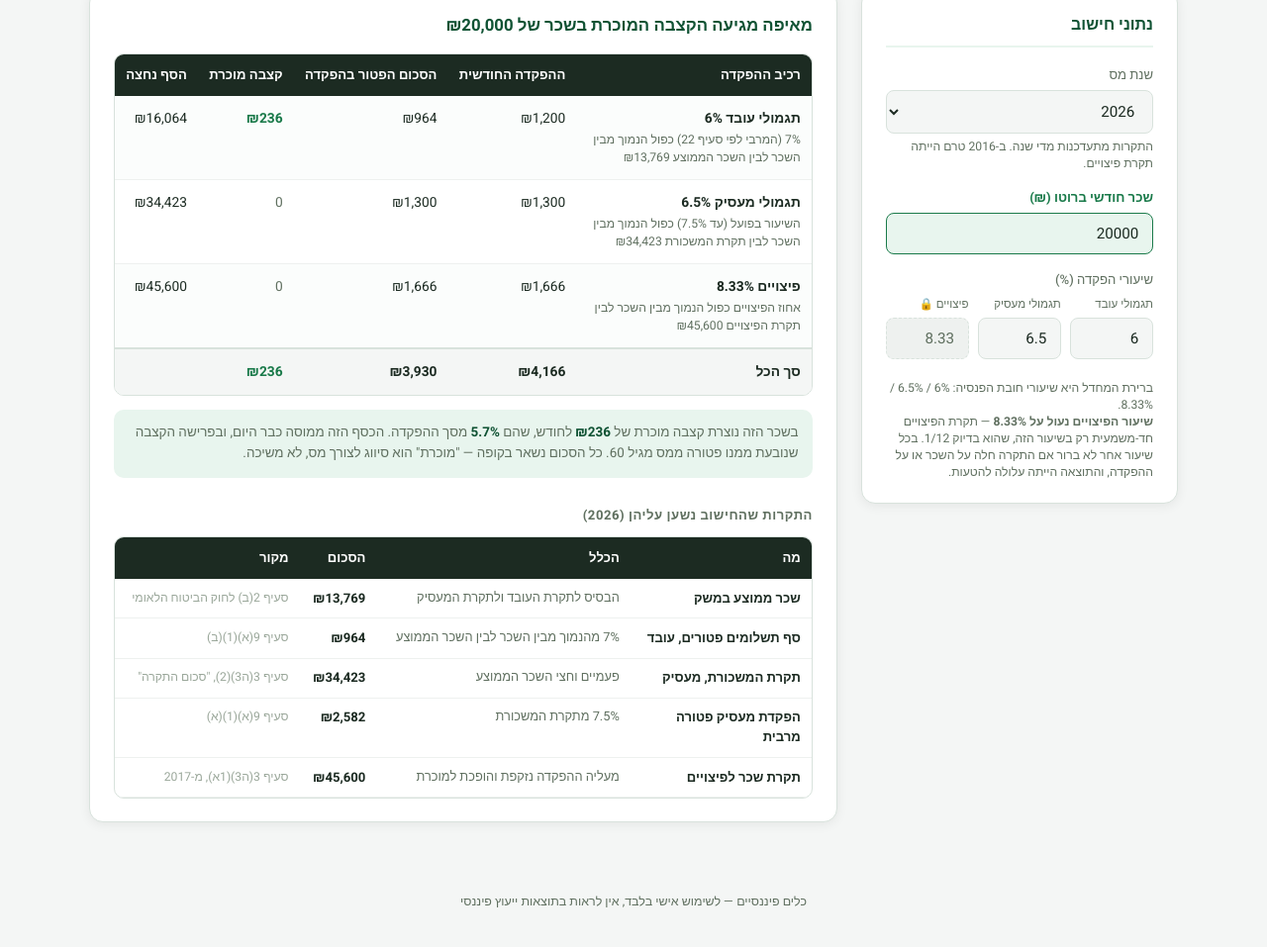
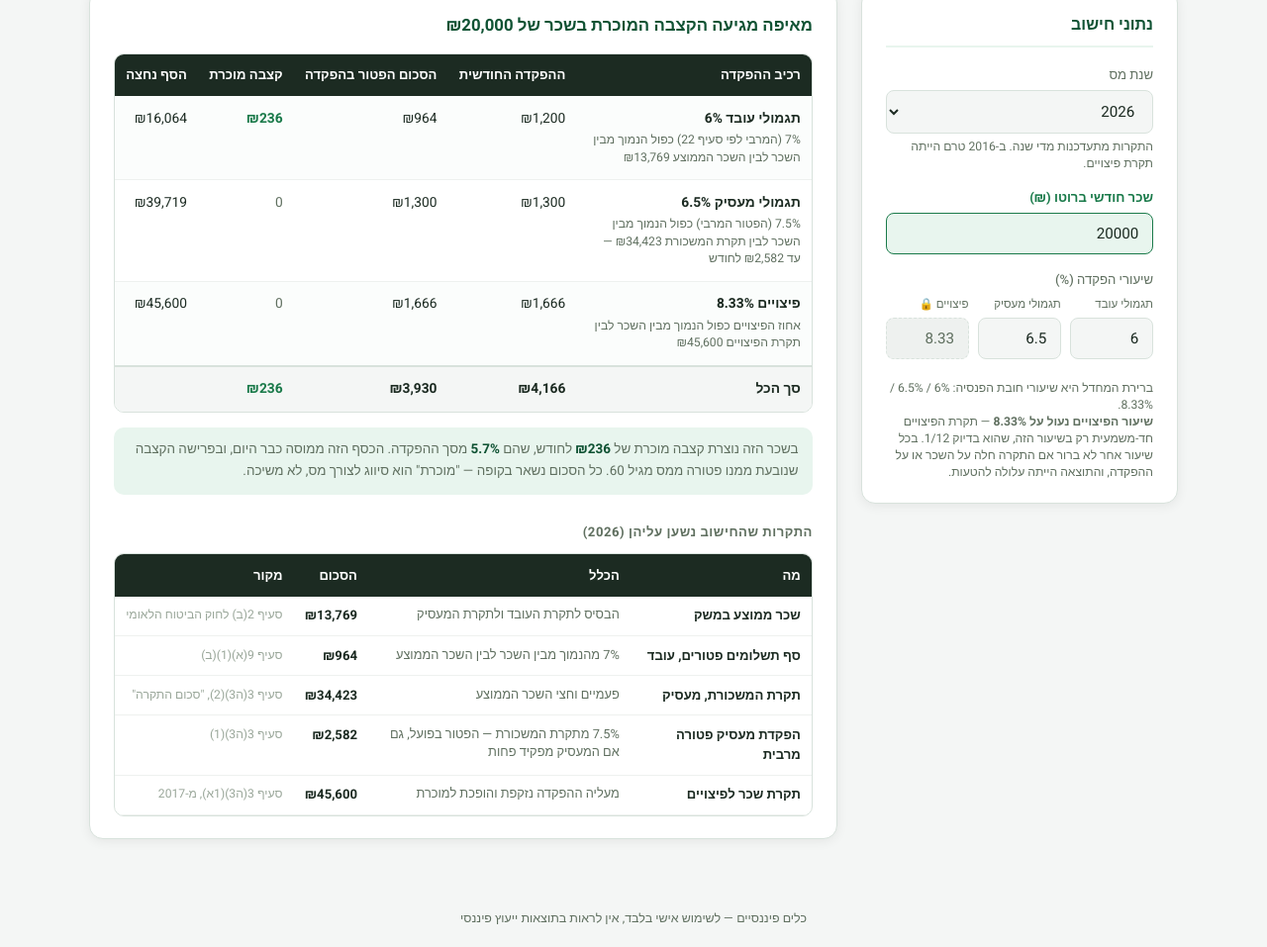
Before and after one commit to albertaharon/fintools, a plain HTML site: page recognized-pension.html in a window 1280 px wide. Shown: the part 236-1193 px from the top of the page at 99% size. Drawn offline with Linux system fonts and the light colour scheme; a web font is replaced by a local one.

Commit message:
Fix employer exemption: 7.5% is a statutory allowance, not the actual rate
The employer row exempted [actual rate] x min(salary, ceiling). The exemption is
in fact 7.5% x min(salary, ceiling) regardless of what the employer deposits, so
an employer contributing 6.5% still gets the full 7.5% allowance. Sources state
it plainly: employer contributions are exempt as long as they exceed neither 7.5%
of salary nor the ceiling amount (2,582 per month in 2026).

The error inflated the taxable benefit by exactly (7.5% - actual rate) x ceiling
for anyone earning above the ceiling — 344 a month at 6.5% in 2026. At a salary
of 45,000 it reported 688 where a real payslip shows 343.

The page was contradicting itself: its own ceilings table already listed the
maximum exempt employer deposit as 2,582 while the calculation above it used
2,237. Both now read 2,582.

The crossing point moves too: below a 7.5% rate the benefit no longer starts at
the salary ceiling but at 7.5% x ceiling / rate — 39,719 rather than 34,423 at
6.5% in 2026.

Re-checked across 11 years x 665 salaries x 3 components: rows still sum to the
total, deposit - exempt = recognized holds in every row, no exempt exceeds its
deposit and no recognized amount goes negative.

Co-Authored-By: Claude Opus 4.8 <noreply@anthropic.com>

```diff
--- a/recognized-pension.html
+++ b/recognized-pension.html
@@ -326,9 +326,13 @@ function calculate() {
                   : rateEmp > 0 ? (MAX_EMP_RATE / 100 * Y.avg) / (rateEmp / 100) : Infinity;
 
   // ── תגמולי מעסיק: פטור לפי השיעור בפועל (עד 7.5%) מהנמוך שבין השכר לתקרה ──
-  const erDep     = rateEr / 100 * salary;
-  const erExempt  = Math.min(erDep, Math.min(rateEr, MAX_ER_RATE) / 100 * Math.min(salary, Y.ceil));
-  const erCross   = rateEr > MAX_ER_RATE ? 0 : Y.ceil;
+  // הפטור הוא קצבה סטטוטורית — 7.5% מהנמוך שבין השכר לתקרה — ולא השיעור שהמעסיק מפקיד בפועל.
+  // מעסיק שמפקיד 6.5% עדיין נהנה מהפטור המלא של 7.5%, ולכן נזקף לו פחות.
+  const erDep       = rateEr / 100 * salary;
+  const erAllowance = MAX_ER_RATE / 100 * Math.min(salary, Y.ceil);
+  const erExempt    = Math.min(erDep, erAllowance);
+  const erCross     = rateEr > MAX_ER_RATE ? 0
+                    : rateEr > 0 ? (MAX_ER_RATE / 100 * Y.ceil) / (rateEr / 100) : Infinity;
 
   // ── פיצויים: פטור לפי השיעור מהנמוך שבין השכר לתקרת הפיצויים ──
   // עד 2016 לא הייתה תקרה כזו (נוספה בתיקון 232), ולכן ההפקדה כולה פטורה במועד ההפקדה.
@@ -342,7 +346,8 @@ function calculate() {
       rule: MAX_EMP_RATE + '% (המרבי לפי סעיף 22) כפול הנמוך מבין השכר לבין השכר הממוצע ' + nis(Y.avg),
       dep: empDep, exempt: empExempt, cross: empCross },
     { name: 'תגמולי מעסיק ' + rateEr + '%',
-      rule: 'השיעור בפועל (עד ' + MAX_ER_RATE + '%) כפול הנמוך מבין השכר לבין תקרת המשכורת ' + nis(Y.ceil),
+      rule: MAX_ER_RATE + '% (הפטור המרבי) כפול הנמוך מבין השכר לבין תקרת המשכורת ' + nis(Y.ceil)
+            + ' — עד ' + nis(MAX_ER_RATE / 100 * Y.ceil) + ' לחודש',
       dep: erDep, exempt: erExempt, cross: erCross },
     { name: 'פיצויים ' + rateSev + '%',
       rule: hasSev
@@ -403,7 +408,8 @@ function renderCeilings(year, Y, salary) {
     ['שכר ממוצע במשק', 'הבסיס לתקרת העובד ולתקרת המעסיק', Y.avg, 'סעיף 2(ב) לחוק הביטוח הלאומי'],
     ['סף תשלומים פטורים, עובד', empRule, MAX_EMP_RATE / 100 * Y.avg, 'סעיף 9(א)(1)(ב)'],
     ['תקרת המשכורת, מעסיק', 'פעמיים וחצי השכר הממוצע', Y.ceil, 'סעיף 3(ה3)(2), "סכום התקרה"'],
-    ['הפקדת מעסיק פטורה מרבית', MAX_ER_RATE + '% מתקרת המשכורת', MAX_ER_RATE / 100 * Y.ceil, 'סעיף 9(א)(1)(א)'],
+    ['הפקדת מעסיק פטורה מרבית', MAX_ER_RATE + '% מתקרת המשכורת — הפטור בפועל, גם אם המעסיק מפקיד פחות',
+      MAX_ER_RATE / 100 * Y.ceil, 'סעיף 3(ה3)(1)'],
     Y.sev != null
       ? ['תקרת שכר לפיצויים', 'מעליה ההפקדה נזקפת והופכת למוכרת', Y.sev, 'סעיף 3(ה3)(1א), מ-2017']
       : ['תקרת שכר לפיצויים', 'לא הייתה תקרה בשנה זו — נוספה בתיקון 232 החל מ-2017', null, 'סעיף 3(ה3)(1א), מ-2017'],
```
